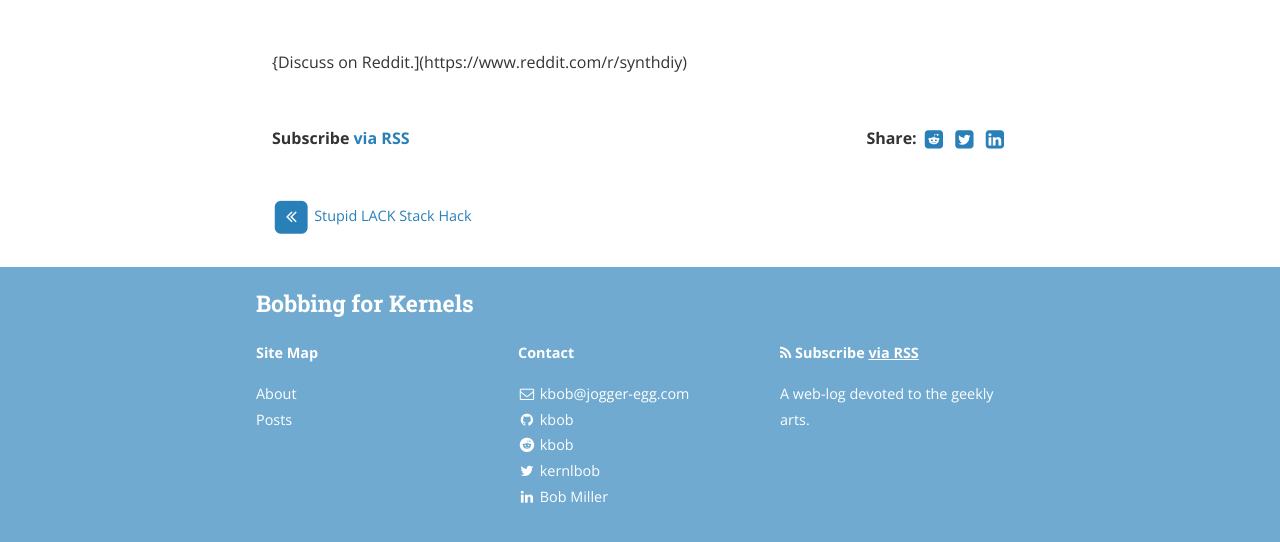
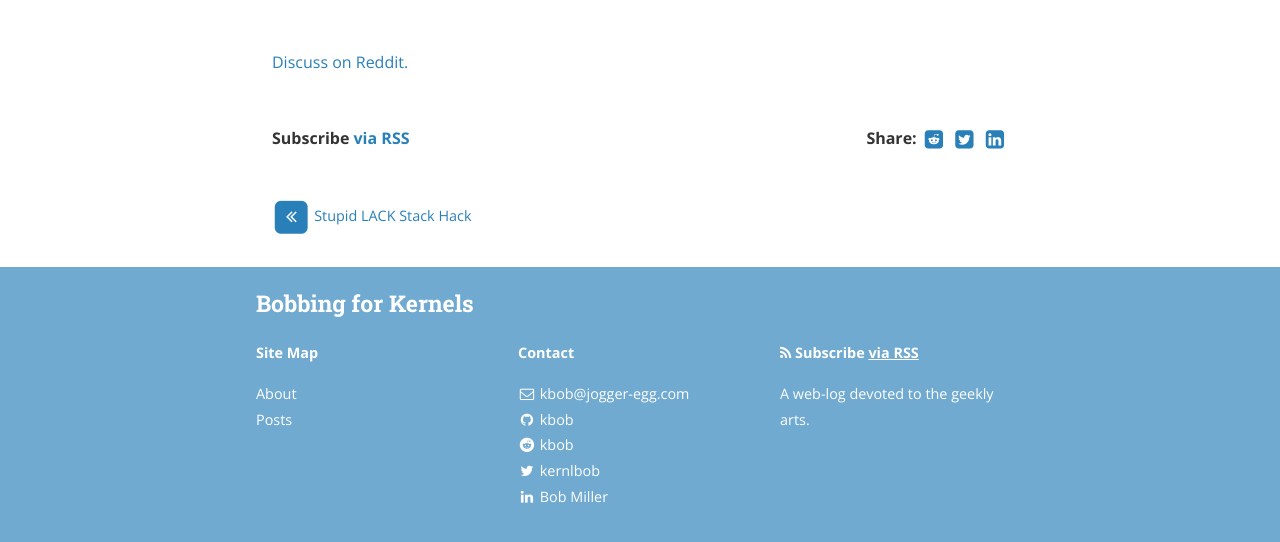
Before and after one commit to kbob/kbob.github.io, a Jekyll site: the page built from _posts/2018-09-27-deep-synth-introduction.md, in a window 1280 px wide and 900 px high, scrolled down 1130 px, cut to the strip 358-900 px from the top of the window. Built offline with Jekyll 4.4.1, drawn with Linux system fonts in a browser that asks for light colours; part of the change alters nothing that is shown.

Commit message:
added reddit comment link to Deep Synth: Introduction.

```diff
--- a/_posts/2018-09-27-deep-synth-introduction.md
+++ b/_posts/2018-09-27-deep-synth-introduction.md
@@ -56,4 +56,4 @@ allowfullscreen></iframe>
 
 
 
-{Discuss on Reddit.](https://www.reddit.com/r/synthdiy)
+[Discuss on Reddit.](https://www.reddit.com/r/synthdiy/comments/9je1ka/i_made_the_thx_deep_note_into_a_playable/?st=jmkrby3l&sh=715c3d55)
```
